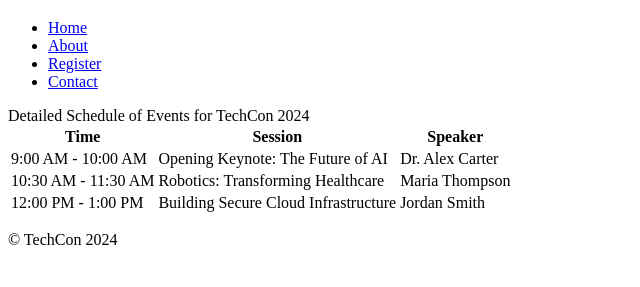
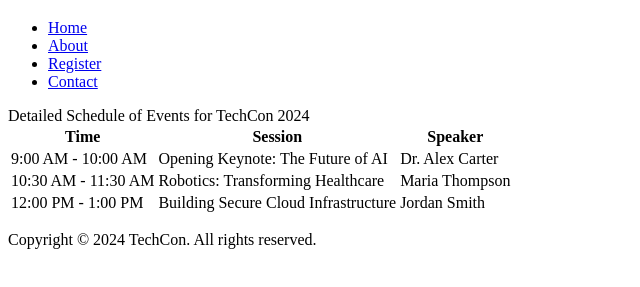
Before and after one commit to dkcheetham/TechCon_HTML, a plain HTML site: page techcon_website/schedule.html in a window 1280 px wide. Shown: the part 61-348 px from the top of the page, without its empty margins (0-640 px from the left). Drawn offline with Linux system fonts and the light colour scheme.

Commit message:
Updated footer to include 'Copyright' text

```diff
--- a/techcon_website/schedule.html
+++ b/techcon_website/schedule.html
@@ -50,8 +50,9 @@
     </main>
 
     <!-- Footer Section -->
-    <footer>
-        <p>&copy; TechCon 2024</p>
-    </footer>
+<footer>
+    <p>Copyright &copy; 2024 TechCon. All rights reserved.</p>
+</footer>
+
 </body>
 </html>
```
